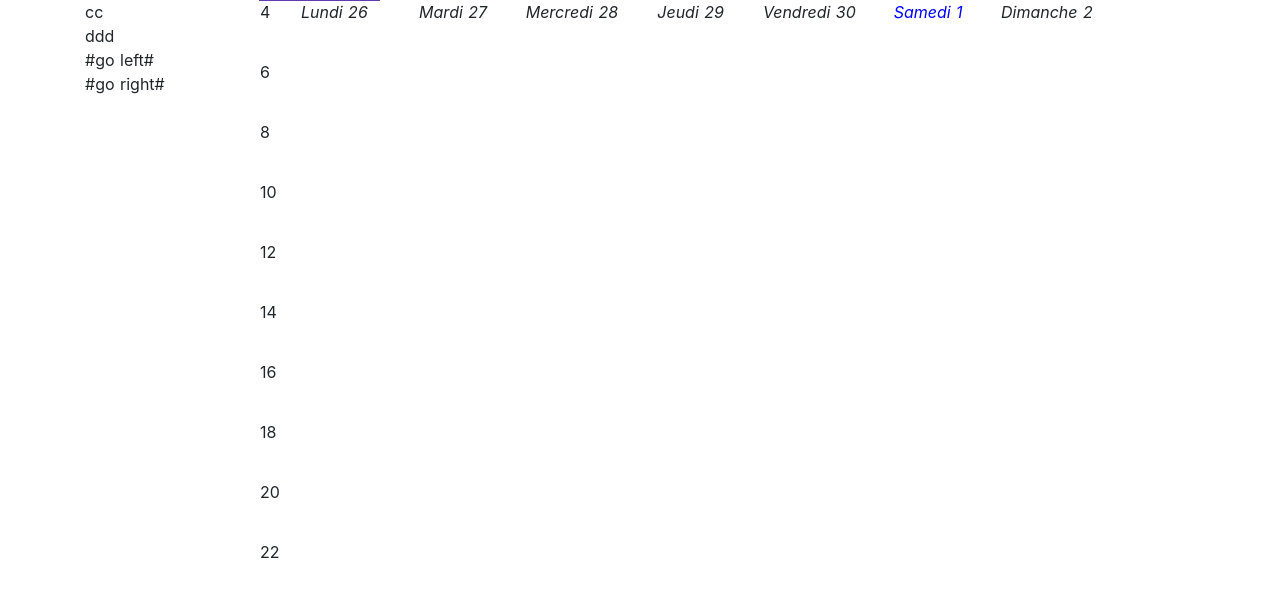
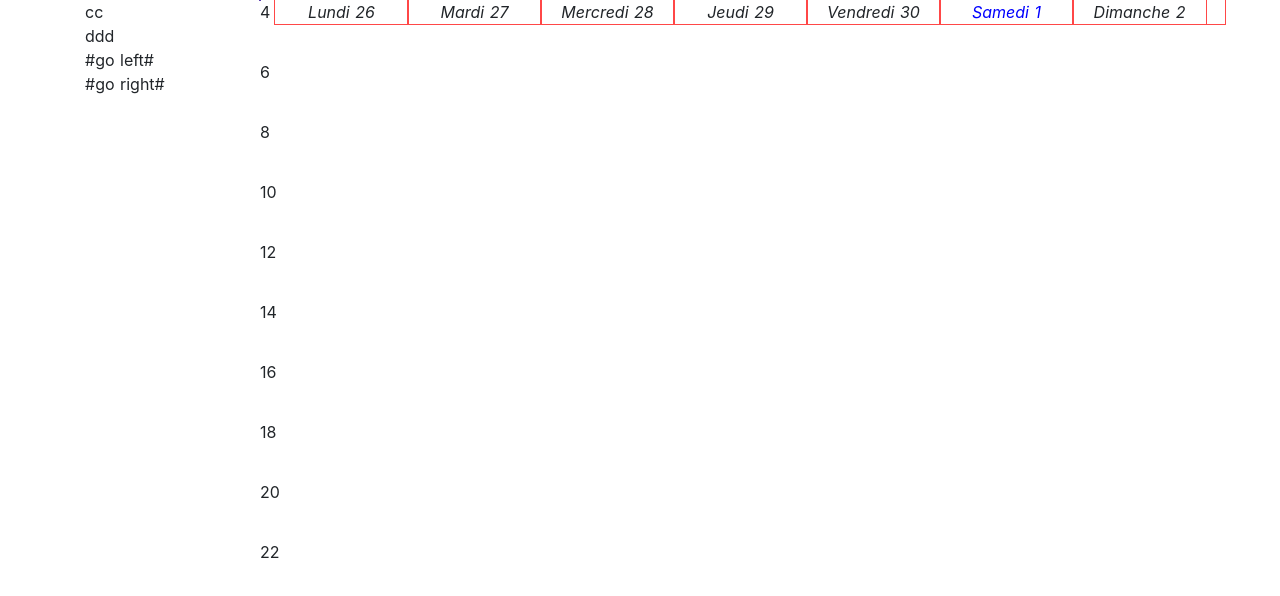
Before and after one commit to Loop-afk/amu-edt, a Nuxt app: page / in a window 1280 px wide. Shown: the top 596 px of the page. Built offline with nearby package versions, Linux system fonts and the light colour scheme.

Commit message:
fixed isToday class removed in previous commit

```diff
--- a/components/Schedule.vue
+++ b/components/Schedule.vue
@@ -1,23 +1,25 @@
 <template>
   <div :style="{height: scheduleHeight + 'px'}">
     <div class="schedule-row">
-      <ordinate-axis
-        :style="{height: scheduleHeight}"
-        style="width: 12.5%; position: absolute; left: 0px"
-        :working-hours="scheduleSchedule.workingHours"
-        :schedule-height="scheduleHeight"
-      />
       <!-- scheduleSettingsGetWeekDays exécuté 7 fois (à corriger) + width à bind + day.id à remove -->
-      <div style="position: absolute; width: 100%; display: flex;">
-        <div v-for="(day, key) in scheduleSettingsGetWeekDays()" :key="key" :class="{scheduleToday: isDateToday(day)}" style="flex-direction: row; position: relative;width: 12.5%;   word-wrap: break-word;" class="scheduleHeaderDate">
+      <div style="position: absolute; width: 100%; display: flex;" class="box">
+        <div v-for="(day, key) in scheduleSettingsGetWeekDays()" :key="key" style="width: 14%;" :class="{scheduleToday: isDateToday(day)}" class="scheduleHeaderDate box">
           {{ getFormatedWeekDay(day) }}
         </div>
       </div>
-      <div v-for="day in scheduleSettingsGetWeekDays()" :key="day.id" class="schedule-row-child" style="width: 12.5%">
-        <schedule-day
-          :schedule-schedule="scheduleParseSchedule(scheduleSchedule, day)"
+      <div style="width: 100%; height: 100%; display: flex">
+        <ordinate-axis
+          :style="{height: scheduleHeight}"
+          style="position: absolute; left: 0px"
+          :working-hours="scheduleSchedule.workingHours"
           :schedule-height="scheduleHeight"
         />
+        <div v-for="day in scheduleSettingsGetWeekDays()" :key="day.id" class="schedule-row-child" style="width: 14%; flex-direction: row;">
+          <schedule-day
+            :schedule-schedule="scheduleParseSchedule(scheduleSchedule, day)"
+            :schedule-height="scheduleHeight"
+          />
+        </div>
       </div>
     </div>
   </div>
@@ -109,6 +111,13 @@ export default {
 
 .scheduleHeaderDate {
   font-style: italic;
+  flex-direction: row;
+  position: relative;
+  word-wrap: break-word;
+}
+
+.scheduleToday {
+  color: blue;
 }
 
 .schedule-row-child {
--- a/components/Schedule/ScheduleDay.vue
+++ b/components/Schedule/ScheduleDay.vue
@@ -80,9 +80,6 @@ export default {
 </script>
 
 <style>
-.scheduleToday {
-  color: blue;
-}
 
 .scheduleDayContainer {
   height: 100%;
--- a/pages/index.vue
+++ b/pages/index.vue
@@ -3,11 +3,11 @@
     <b-container>
       <!-- todo enlever marge -->
       <b-row>
-        <b-col cols="2" class="box">
+        <b-col cols="2">
           <list-groups />
           <navigator-arrow @weekChangeEvent="weekChange($event)" />
         </b-col>
-        <b-col cols="10" class="box">
+        <b-col cols="10">
           <schedule
             :schedule-settings-date="day"
             :schedule-schedule="schedule"
@@ -94,10 +94,10 @@ export default {
             room: 'Home'
           },
           {
-            day: '12/05/2021',
+            day: '09/05/2021',
             group: [1],
             start: {
-              hours: 8,
+              hours: 7,
               minutes: 45
             },
             end: {
```
